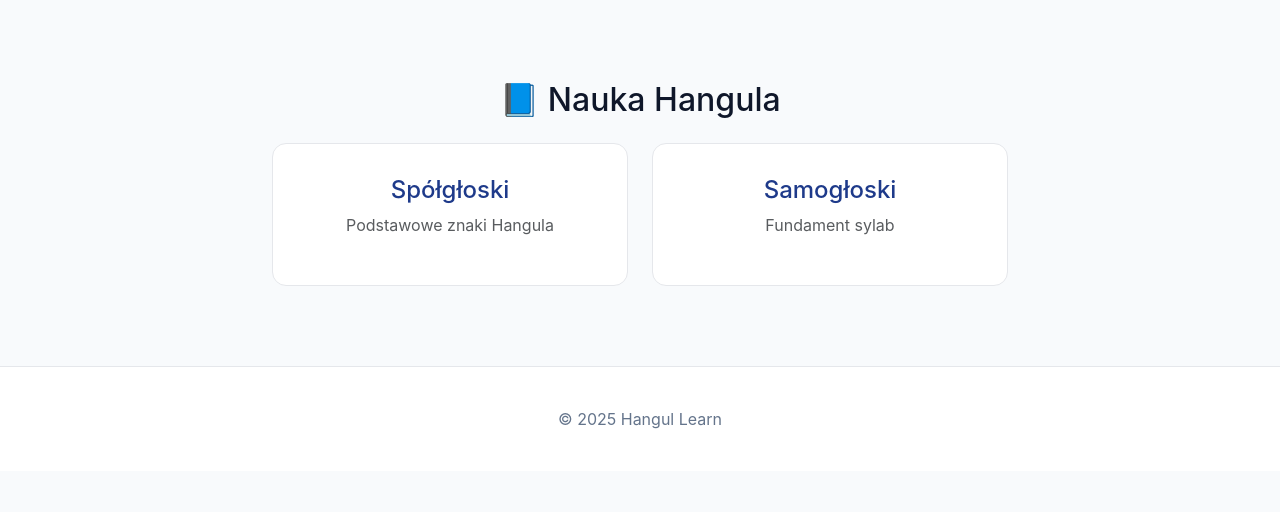
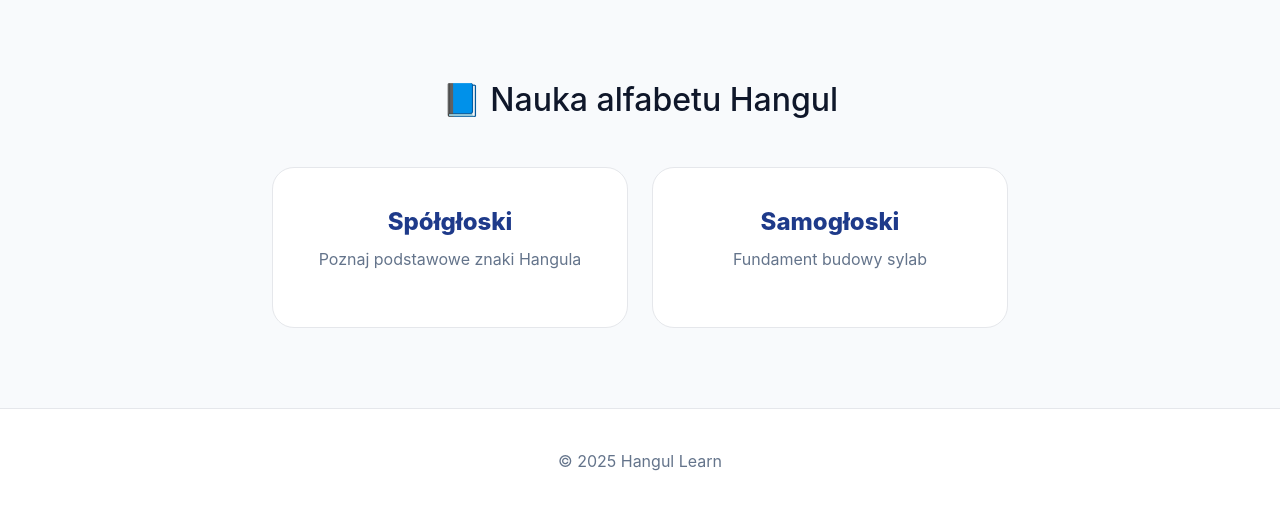
Before and after one commit to ugryzh/Hangulko, a PHP site: page /learn/index.php in a window 1280 px wide. Shown: the part 71-583 px from the top of the page. Run offline with PHP 8.4, Linux system fonts and the light colour scheme.

Commit message:
Update index.php

```diff
--- a/learn/index.php
+++ b/learn/index.php
@@ -19,21 +19,21 @@ require '../api/auth.php';
 <section class="section">
 <div class="container text-center">
 
-<h2 class="mb-4">📘 Nauka Hangula</h2>
+<h2 class="mb-5">📘 Nauka alfabetu Hangul</h2>
 
 <div class="row justify-content-center g-4">
 
   <div class="col-md-4">
-    <a href="consonants.php" class="card-box d-block text-decoration-none">
+    <a href="consonants.php" class="learn-module d-block text-decoration-none">
       <h4>Spółgłoski</h4>
-      <p class="text-muted">Podstawowe znaki Hangula</p>
+      <p>Poznaj podstawowe znaki Hangula</p>
     </a>
   </div>
 
   <div class="col-md-4">
-    <a href="vowels.php" class="card-box d-block text-decoration-none">
+    <a href="vowels.php" class="learn-module d-block text-decoration-none">
       <h4>Samogłoski</h4>
-      <p class="text-muted">Fundament sylab</p>
+      <p>Fundament budowy sylab</p>
     </a>
   </div>
 
```
